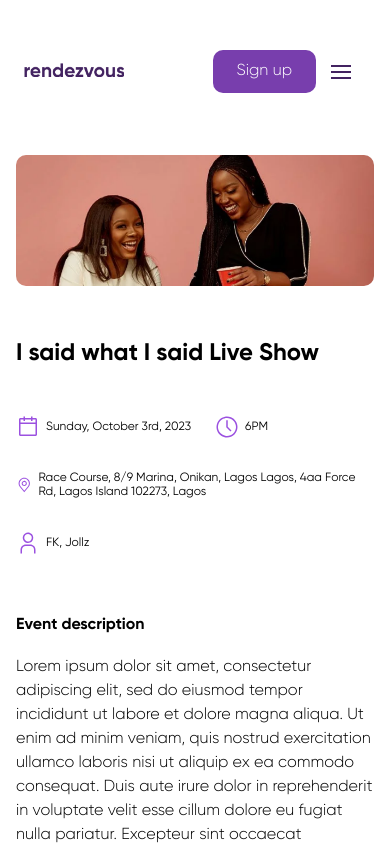
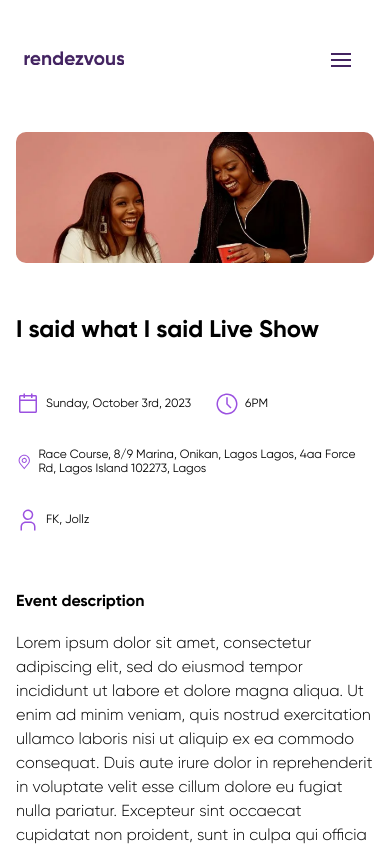
Before and after one commit to Sideshow-Charles/Rendezvous, a Nuxt app: page /view-event in a window 390 px wide. Shown: the top 846 px of the page. Built offline with nearby package versions, Linux system fonts and the light colour scheme.

Commit message:
code refactor, clean up and done

```diff
--- a/components/Button.vue
+++ b/components/Button.vue
@@ -1,12 +1,18 @@
 <template>
-    <button class="button"><nuxt-link to="#">
-            <slot/>
+    <button class="button" :class="btnStyle"><nuxt-link to="#">
+            <slot />
         </nuxt-link></button>
 </template>
 
 <script>
 export default {
-
+    // Using the button as a component to avoid repetition, which then leads to populating the codebase.
+props: {
+    btnStyle: {
+        type: String,
+        default: ''
+    }
+}
 }
 </script>
 
@@ -23,4 +29,10 @@ export default {
     background: #783EAD;
     border: none;
 }
+
+@media screen and (max-width: 1080px) {
+    .sign-up__button {
+        display: none;
+    }
+}
 </style>
--- a/components/Header.vue
+++ b/components/Header.vue
@@ -16,7 +16,7 @@
             <li class="nav__item__right"><nuxt-link to="#">Log in</nuxt-link></li>
 
             <!-- Button Component -->
-            <Button>Sign up</Button>
+            <Button btnStyle="sign-up__button">Sign up</Button>
             <!-- End of Button Component -->
 
             <!-- navigation menu icon -->
@@ -36,8 +36,6 @@ export default {
     components: {
         Button
     },
-
-    name: 'Headers',
     // Using the header as a component to avoid repetition, which then leads to populating the codebase.
     props: {
         headerStyle: {
@@ -108,19 +106,6 @@ export default {
     margin: 0 24px
 }
 
-/* .sign-up__button {
-    color: #FFF;
-    font-family: 'Gilroy-Light ☞';
-    font-size: 16px;
-    font-style: normal;
-    font-weight: 400;
-    line-height: normal;
-    border-radius: 10px;
-    padding: 12px 24px;
-    background: #783EAD;
-    border: none;
-} */
-
 .hamburger__menu__icon {
     display: none;
     cursor: pointer;
@@ -138,18 +123,17 @@ export default {
     }
 }
 
-@media screen and (max-width: 1075px) {
+@media screen and (max-width: 1080px) {
 
     .nav__items__center,
-    .nav__item__right,
-    .sign-up__button {
+    .nav__item__right {
         display: none;
     }
+    .hamburger__menu__icon {
+    display: block;
+}
+}
 
-    .hamburger__menu__icon {
-        display: block;
-    }
-}
 
 @media screen and (max-width: 980px) {
     .main__header {
```
